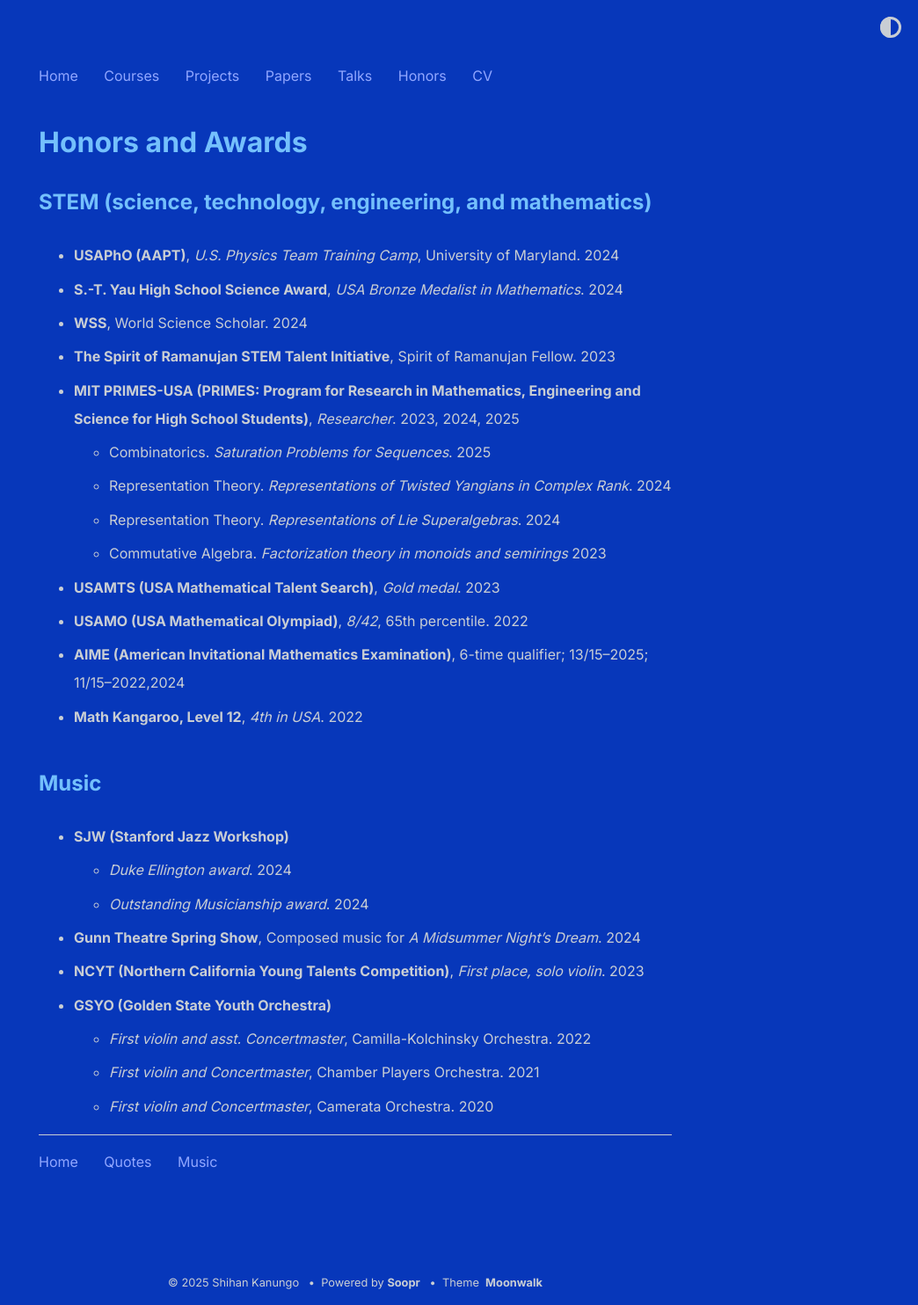
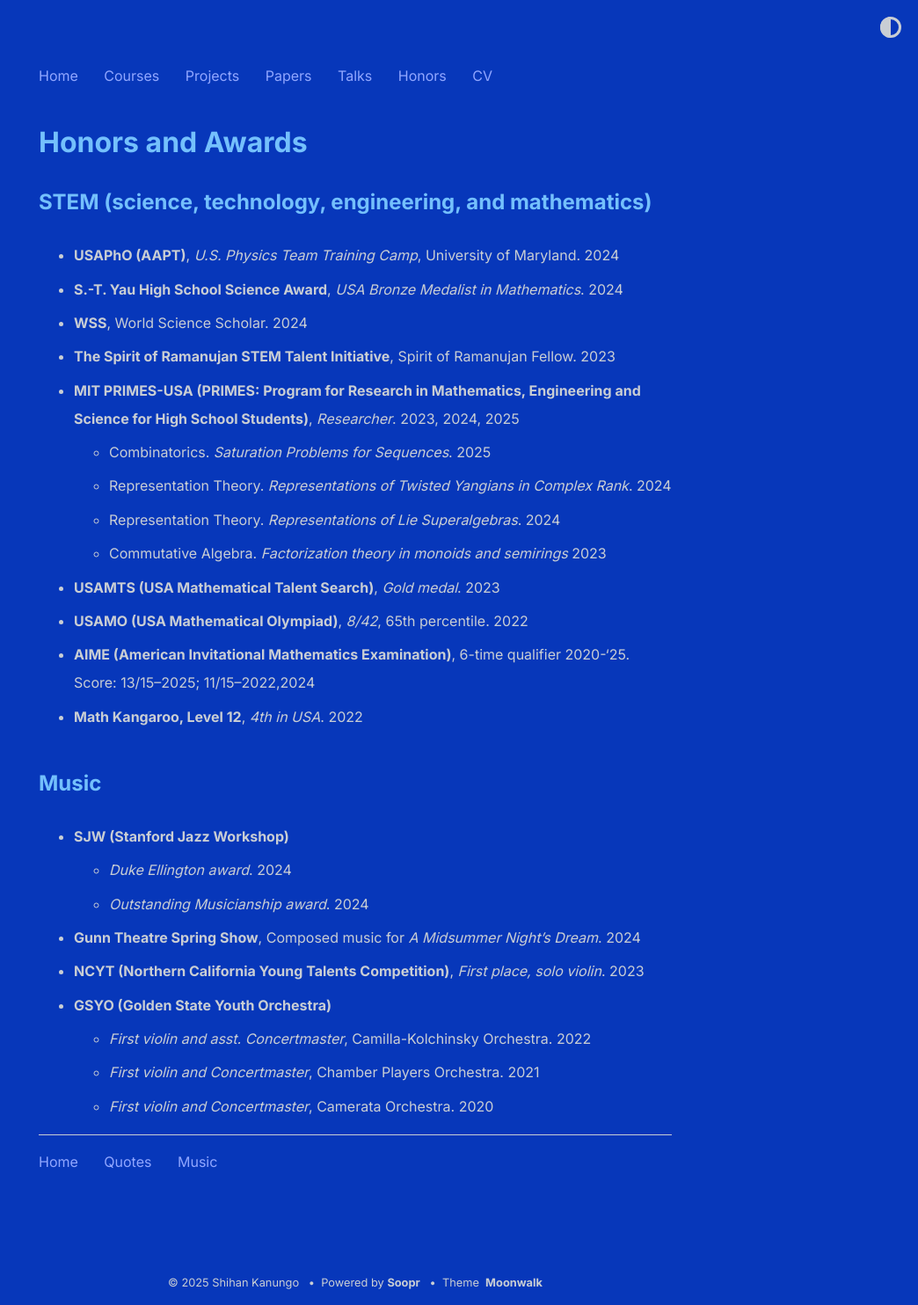
Before and after one commit to shihankanungo/shihankanungo.github.io, a Jekyll site: the page built from honors.md, in a window 1280 px wide. Shown: the whole page at 88% size, without its empty margins (236-1280 px from the left). Built offline with Jekyll 4.4.1, drawn with Linux system fonts in a browser that asks for light colours.

Commit message:
Update honors.md

```diff
--- a/honors.md
+++ b/honors.md
@@ -16,7 +16,7 @@ title: Honors and Awards
   - Commutative Algebra. *Factorization theory in monoids and semirings* 2023
 - **USAMTS (USA Mathematical Talent Search)**, *Gold medal*. 2023
 - **USAMO (USA Mathematical Olympiad)**, *8/42*, 65th percentile. 2022
-- **AIME (American Invitational Mathematics Examination)**, 6-time qualifier; 13/15--2025; 11/15--2022,2024
+- **AIME (American Invitational Mathematics Examination)**, 6-time qualifier 2020-'25. Score: 13/15--2025; 11/15--2022,2024
 - **Math Kangaroo, Level 12**, *4th in USA*. 2022
 
 
```
